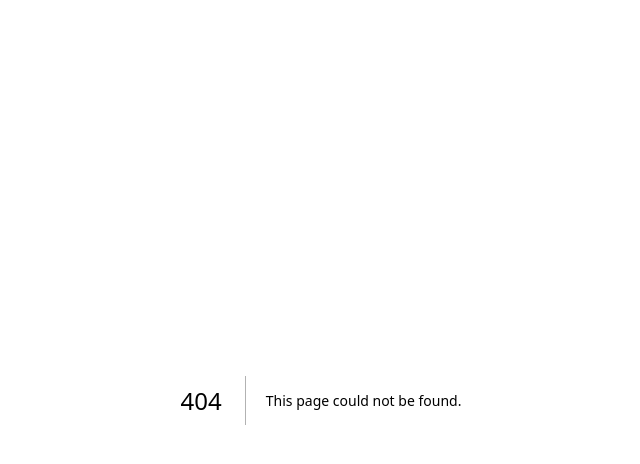
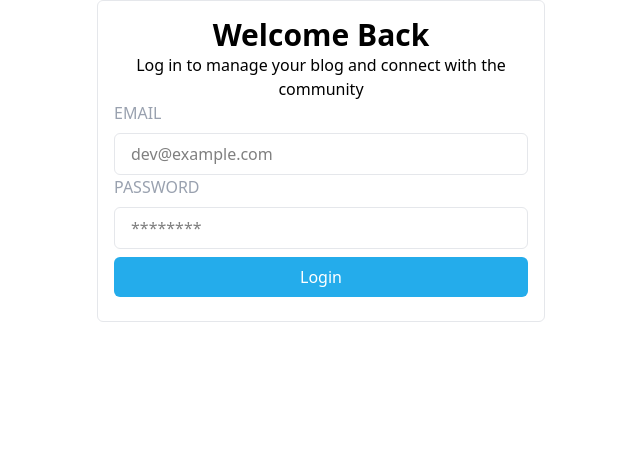
Before and after one commit to GausAlMunirTushar/devdiary-frontend, a Next.js app: page /login in a window 1280 px wide. Before the commit this address had no page. Shown: the top 464 px of the page, without its empty margins (319-959 px from the left). Built offline with nearby package versions, Linux system fonts and the light colour scheme.

Commit message:
feat: add login form and apge

```diff
--- a/src/app/(auth)/layout.jsx
+++ b/src/app/(auth)/layout.jsx
@@ -1,7 +1,5 @@
-import React from "react";
-
-const AuthLayout = () => {
-	return <div></div>;
+const AuthLayout = ({ children }) => {
+	return <div>{children}</div>;
 };
 
 export default AuthLayout;
--- /dev/null
+++ b/src/app/(auth)/login/page.jsx
@@ -0,0 +1,11 @@
+import LoginForm from "@/components/pages/auth/LoginForm";
+
+const LoginPage = () => {
+	return (
+		<div className="flex items-center justify-center">
+			<LoginForm />
+		</div>
+	);
+};
+
+export default LoginPage;
--- /dev/null
+++ b/src/components/pages/auth/LoginForm.jsx
@@ -0,0 +1,32 @@
+import Input from "@/components/ui/input";
+import Button from "@/components/ui/button";
+
+const LoginForm = () => {
+	return (
+		<div className="w-md border border-gray-200 p-4 h-auto rounded-md">
+			<h1 className="text-3xl font-semibold text-center">Welcome Back</h1>
+			<p className="text-md text-center">
+				Log in to manage your blog and connect with the community
+			</p>
+			<div>
+				<Input
+					label={"Email"}
+					type={"email"}
+					placeholder={"dev@example.com"}
+					className={"border border-gray-200 py-2 px-4 rounded-md"}
+				/>
+				<Input
+					label={"Password"}
+					type={"password"}
+					placeholder={"********"}
+					className={"border border-gray-200 py-2 px-4 rounded-md"}
+				/>
+			</div>
+			<Button className="bg-primary text-white w-full py-2 px-4 rounded-md my-2">
+				Login
+			</Button>
+		</div>
+	);
+};
+
+export default LoginForm;
--- /dev/null
+++ b/src/components/ui/input.jsx
@@ -0,0 +1,16 @@
+const Input = ({ type, className, label, placeholder }) => {
+	return (
+		<div className="flex flex-col space-y-2">
+			<label htmlFor={type} className="uppercase text-gray-400">
+				{label}
+			</label>
+			<input
+				type={type}
+				className={className}
+				placeholder={placeholder}
+			></input>
+		</div>
+	);
+};
+
+export default Input;
```
